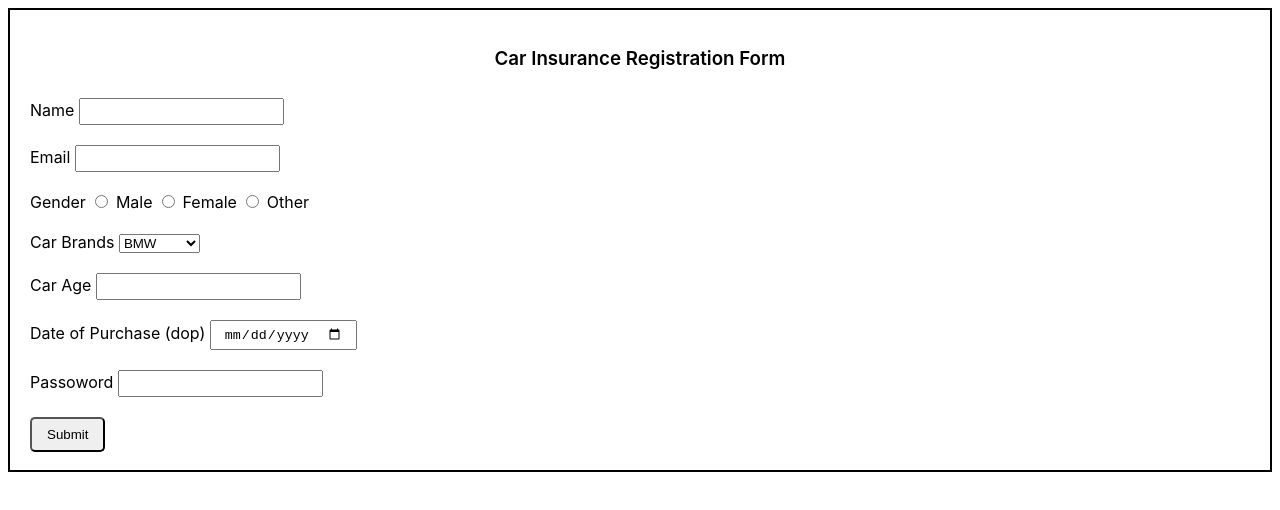
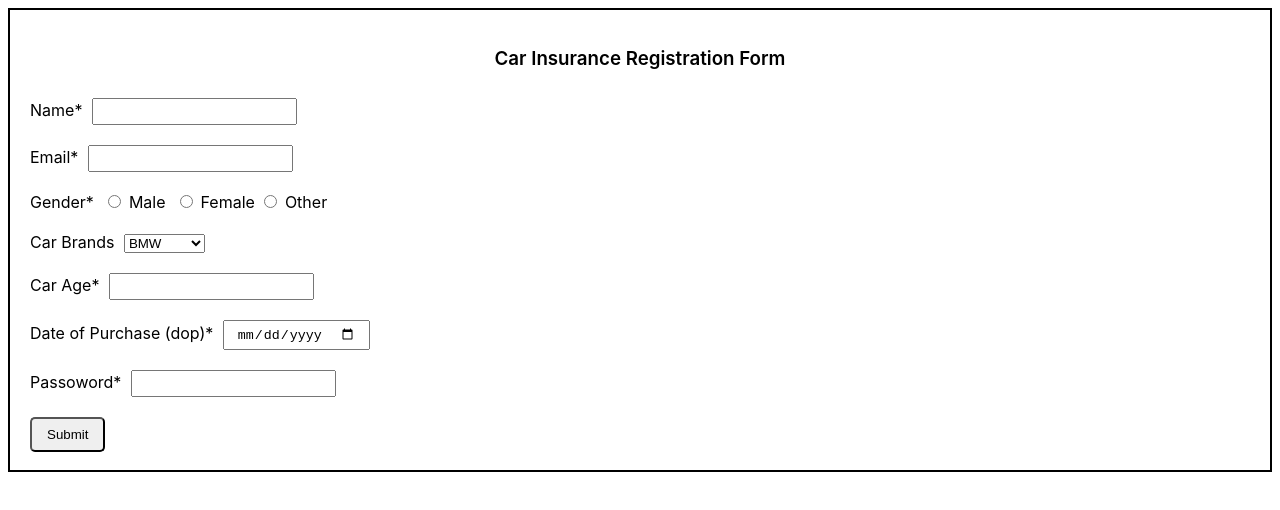
Before and after one commit to acciojob/car-insurance-form-imranshaikh9930, a website: page main.html in a window 1280 px wide. Drawn offline with Linux system fonts and the light colour scheme.

Commit message:
created a submission

```diff
--- a/main.html
+++ b/main.html
@@ -11,17 +11,17 @@
 	<form method="POST">
 		<h3>Car Insurance Registration Form</h3>
 <!-- 		Name -->
-		<label for="name">Name</label>
+		<label for="name">Name*</label>
 		<input name="name" type="text" id="name" required />
 		<br/>
 		<br/>
 <!-- 		Email -->
-		<label for="email">Email</label>
+		<label for="email">Email*</label>
 		<input name="email" type="email" id="email" required />
 		<br/>
 		<br/>
 <!-- 		Gender -->
-		<label for="gender">Gender</label>
+		<label for="gender">Gender*</label>
 		<input name="gender" type="radio" id="name" required />
 			<label for='gender'>Male</label>
 		<input name="gender" type="radio" id="name" required />
@@ -40,17 +40,17 @@
 				<br/>
 				<br/>
 <!-- Car age  -->
-			<label for="car_age">Car Age</label>
+			<label for="car_age">Car Age*</label>
 			<input name="car_age"type="number" id='carage' required />
 				<br/>
 				<br/>
 <!-- 				Date of Purchase -->
-			 <label for="dop">Date of Purchase (dop)</label>
+			 <label for="dop">Date of Purchase (dop)*</label>
 			<input name="dop"type="date" id='dop' required />
 				<br/>
 				<br/>
 <!-- 				Password -->
-				 <label for="password">Passoword</label>
+				 <label for="password">Passoword*</label>
 			<input name="password"type="password" id='password' required />
 				<br/>
 				<br/>
--- a/styles.css
+++ b/styles.css
@@ -12,6 +12,9 @@ h3{
 	padding-bottom:10px;
 	font-weight:600;
 }
+label{
+	padding-right:5px
+}
 input{
 	padding:4px 12px;
 }
```
